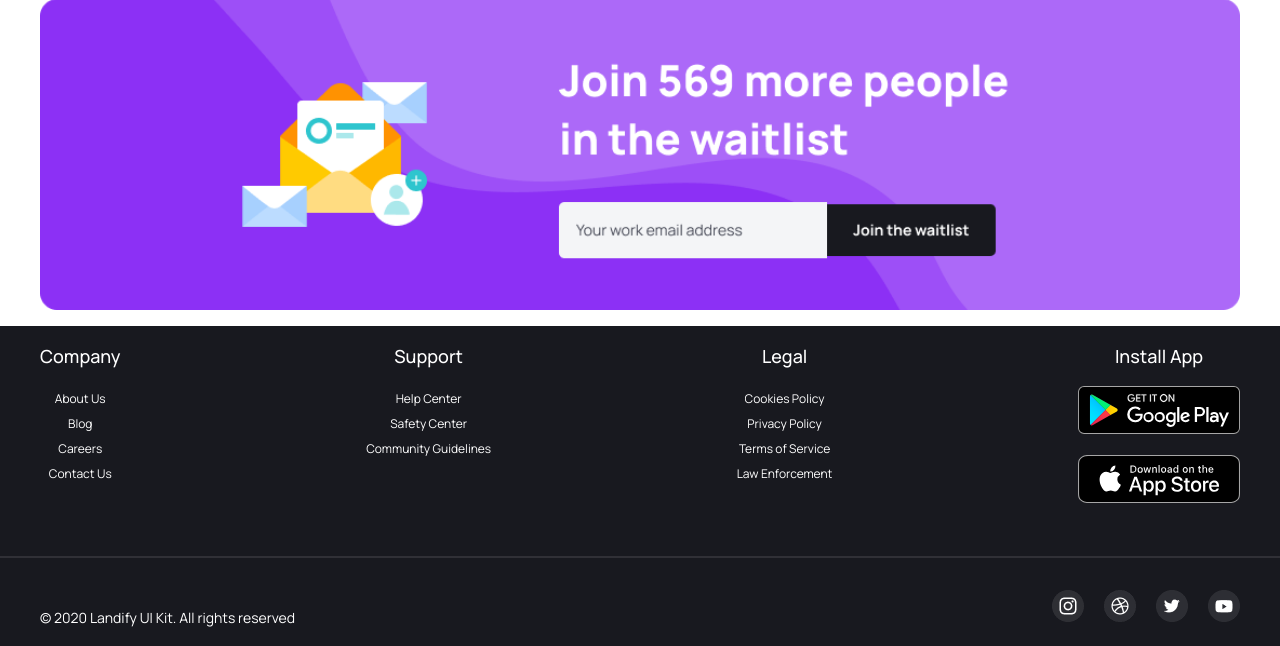
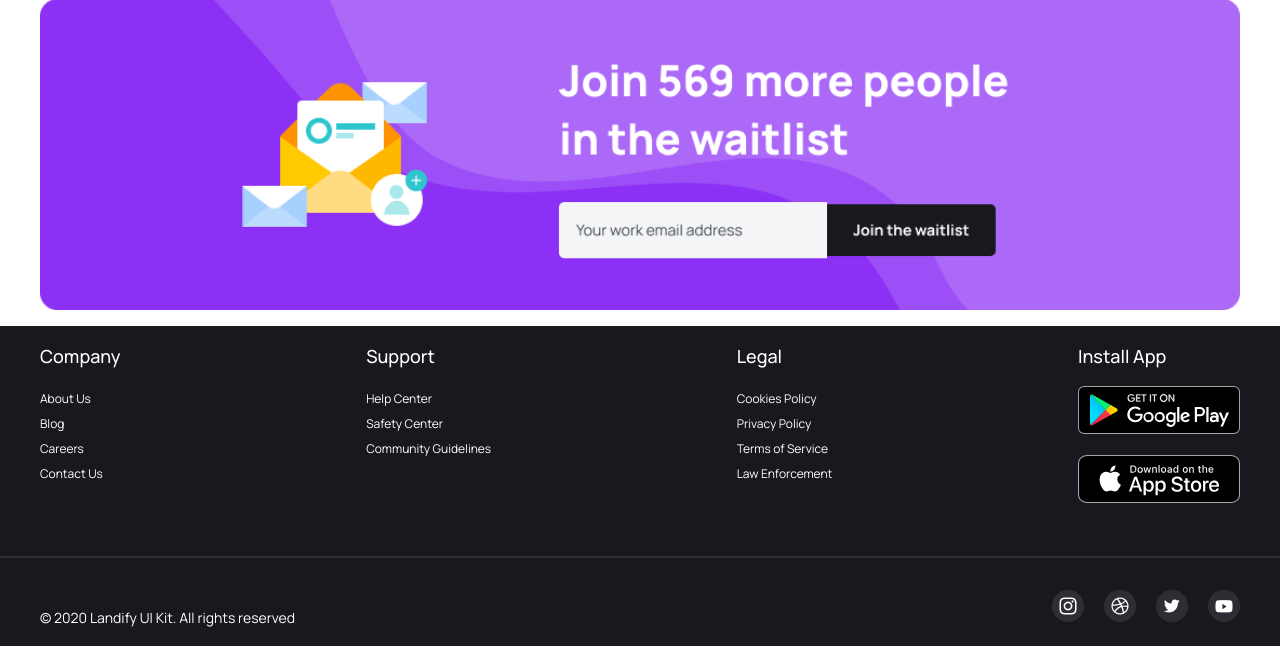
Before and after one commit to koombea/landify-1, a PHP site: page / in a window 1280 px wide. Shown: the part 2766-3412 px from the top of the page. Run offline with PHP 8.4, Linux system fonts and the light colour scheme.

Commit message:
updating footer name's classes

```diff
--- a/index.html
+++ b/index.html
@@ -38,6 +38,9 @@
               </li>
             </ul>
           </nav>
+          <div class="btn js-saveBtn">
+            <button class="btn__save">Save Changes</button>
+          </div>
           <div class="logo">
             <img
               class="logo__img"
@@ -272,55 +275,55 @@
     <footer class="footer">
       <div class="footer1 container">
         <div class="footercol1 mobile-styles">
-          <h4 class="footercol1__title h4-title js-edit">Company</h4>
-          <ul class="footercol1__list footer-list">
+          <h4 class="footer__title js-edit">Company</h4>
+          <ul class="footer-list">
             <li class="footercol1__item">
-              <a class="footercol1__link footer-link js-edit" href="#">About Us</a>
+              <a class="footer-link js-edit" href="#">About Us</a>
             </li>
             <li class="footercol1__item">
-              <a class="footercol1__link footer-link js-edit" href="#">Blog</a>
+              <a class="footer-link js-edit" href="#">Blog</a>
             </li>
             <li class="footercol1__item">
-              <a class="footercol1__link footer-link js-edit" href="#">Careers</a>
+              <a class="footer-link js-edit" href="#">Careers</a>
             </li>
             <li class="footercol1__item">
-              <a class="footercol1__link footer-link js-edit" href="#">Contact Us</a>
+              <a class="footer-link js-edit" href="#">Contact Us</a>
             </li>
           </ul>
         </div>
         <div class="footercol2 mobile-styles">
-          <h4 class="footercol2__title h4-title js-edit">Support</h4>
-          <ul class="footercol2__list footer-list">
+          <h4 class="footer__title js-edit">Support</h4>
+          <ul class="footer-list">
             <li class="footercol2__item">
-              <a class="footercol2__link footer-link js-edit" href="#">Help Center</a>
+              <a class="footer-link js-edit" href="#">Help Center</a>
             </li>
             <li class="footercol2__item">
-              <a class="footercol2__link footer-link js-edit" href="#">Safety Center</a>
+              <a class="footer-link js-edit" href="#">Safety Center</a>
             </li>
             <li class="footercol2__item">
-              <a class="footercol2__link footer-link js-edit" href="#">Community Guidelines</a>
+              <a class="footer-link js-edit" href="#">Community Guidelines</a>
             </li>
           </ul>
         </div>
         <div class="footercol3 mobile-styles">
-          <h4 class="footercol3__title h4-title ">Legal</h4>
-          <ul class="footercol3__list footer-list">
+          <h4 class="footer__title  js-edit">Legal</h4>
+          <ul class="footer-list">
             <li class="footercol3__item">
-              <a class="footercol3__link footer-link" href="#">Cookies Policy</a>
+              <a class="footer-link js-edit" href="#">Cookies Policy</a>
             </li>
             <li class="footercol3__item">
-              <a class="footercol3__link footer-link" href="#">Privacy Policy</a>
+              <a class="footer-link js-edit" href="#">Privacy Policy</a>
             </li>
             <li class="footercol3__item">
-              <a class="footercol3__link footer-link" href="#">Terms of Service</a>
+              <a class="footer-link js-edit" href="#">Terms of Service</a>
             </li>
             <li class="footercol3__item">
-              <a class="footercol3__link footer-link" href="#">Law Enforcement</a>
+              <a class="footer-link js-edit" href="#">Law Enforcement</a>
             </li>
           </ul>
         </div>
         <div class="footercol4 mobile-styles">
-          <h4 class="footercol4__title h4-title js-edit">Install App</h4>
+          <h4 class="footer__title js-edit">Install App</h4>
           <div class="footercol4__google">
             <a class="footerol4__link" href="#"><img class="footercol4__img" src="./assets/google-play.svg" alt="google play"></a>
           </div>
--- a/js/index.js
+++ b/js/index.js
@@ -1,8 +1,11 @@
 const burger = document.querySelector(".js-burger-button")
 const header = document.querySelector(".js-header")
 const stickyHeader = document.querySelector(".js-sticky")
+let textEditable = document.querySelectorAll(".js-edit")
+let saveButton = document.querySelector(".js-saveBtn")
 
 //function for burger button click
+
 burger.addEventListener('click', () => {
   header.classList.toggle("header--active");
 })
@@ -34,17 +37,32 @@ function headerResize() {
 
 window.addEventListener('resize',headerResize);
 
-//function for cmd k
 
-// document.addEventListener('keypress', logKey);
+//function for press ctrl k / cmd k :
 
-// function logKey(e) {
-//   console.log(` ${e.code}`);
-// }
+function presskeys(e){
+  var evtobj=window.event? event : e
+  if (evtobj.altKey == 75 || evtobj.ctrlKey == 75  || evtobj.shiftKey == 75 ||  evtobj.metaKey == 75 ) {
+    contentEdit(true);
+    toggleBtn(true);
+  }
+}
 
-function detectspecialkeys(e){
-  var evtobj=window.event? event : e
-  if (evtobj.altKey || evtobj.ctrlKey || evtobj.shiftKey ||  evtobj.cmdKey)
-      alert("you pressed one of the 'Alt', 'Ctrl', or 'Shift' keys")
+document.onkeypress=presskeys
+
+// function for save toggle button:
+
+function toggleBtn(show) {
+  if (saveButton.style.display === "show") {
+    saveButton.style.display = "block";
+  } else {
+    saveButton.style.display = "none";
+  }
 }
-document.onkeypress=detectspecialkeys
+
+
+// function for selects the text to edit:
+
+function contentEdit() {
+  document.querySelectorAll('.js-edit').contentEditable = 'true';
+}
--- a/styles/common/_footer.scss
+++ b/styles/common/_footer.scss
@@ -10,7 +10,7 @@
   align-items: center;
 }
 
-.h4-title {
+.footer__title {
   color: white;
   font-style: normal;
   font-weight: 500;
@@ -103,9 +103,18 @@
   .footercol1 {
     margin-top: 1rem;
   }
-  .h4-title {
+  .footer__title {
     font-size: 18px;
   }
+
+  .footer-list {
+    align-items: flex-start;
+  }
+
+  .mobile-styles {
+    align-items: flex-start;
+  }
+
   .footer__link {
     font-size: 14px;
   }
--- a/styles/styles.css
+++ b/styles/styles.css
@@ -867,7 +867,7 @@
   align-items: center;
 }
 
-.h4-title {
+.footer__title {
   color: white;
   font-style: normal;
   font-weight: 500;
@@ -963,8 +963,14 @@
   .footercol1 {
     margin-top: 1rem;
   }
-  .h4-title {
+  .footer__title {
     font-size: 18px;
+  }
+  .footer-list {
+    align-items: flex-start;
+  }
+  .mobile-styles {
+    align-items: flex-start;
   }
   .footer__link {
     font-size: 14px;
```
